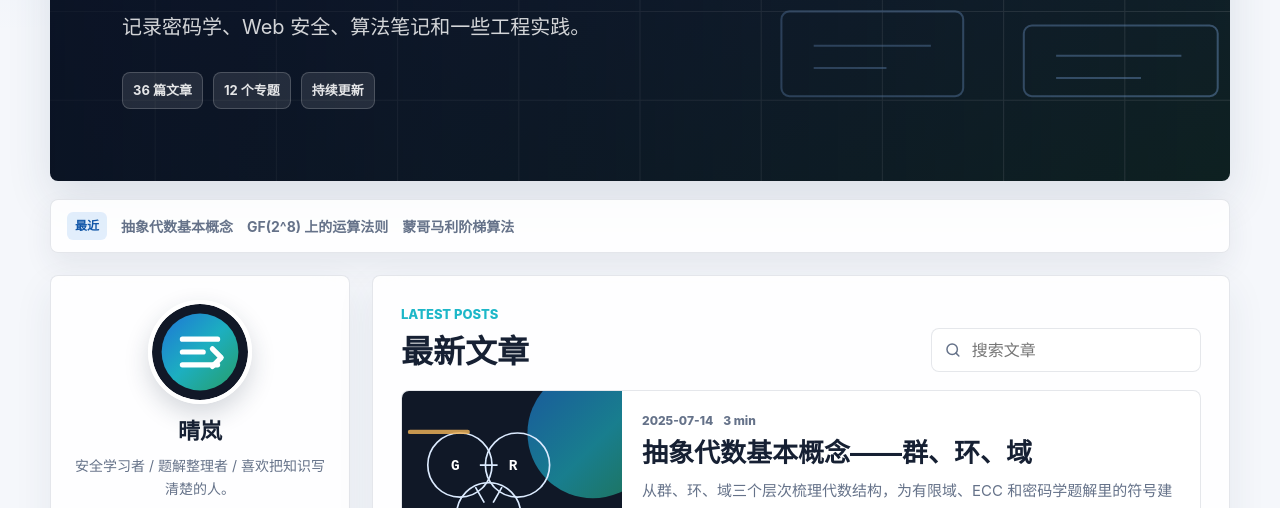
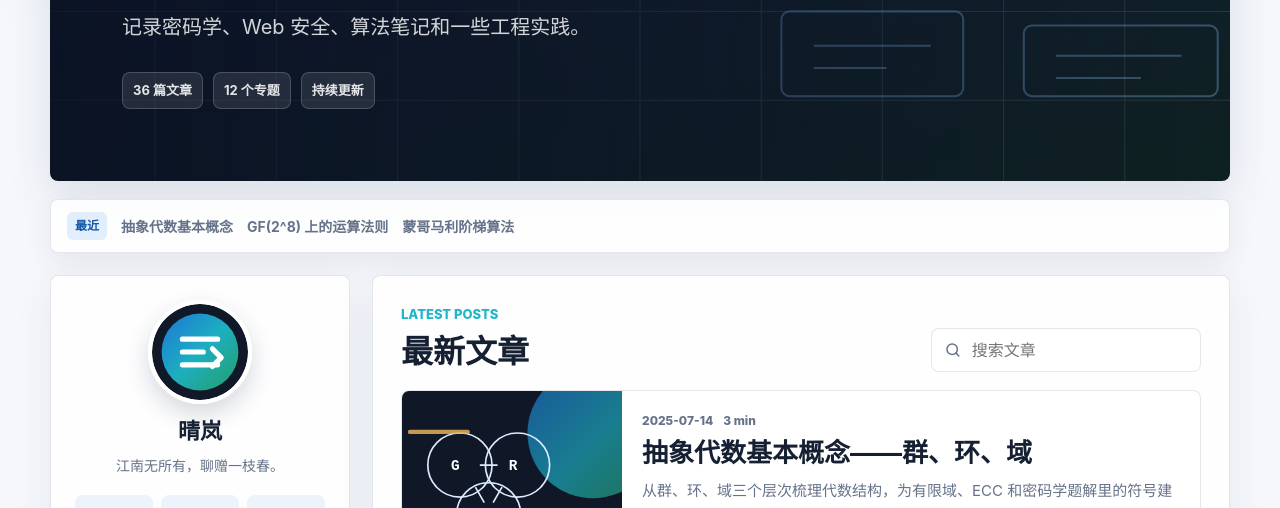
Before and after one commit to Celestial-Pie/piewebsite, a plain HTML site: page index.html in a window 1280 px wide. Shown: the part 444-952 px from the top of the page. Drawn offline with Linux system fonts and the light colour scheme.

Commit message:
Update profile description in index.html

```diff
--- a/index.html
+++ b/index.html
@@ -84,7 +84,7 @@
           <section class="profile-card" id="about">
             <img class="avatar" src="assets/avatar.svg" alt="站点头像" />
             <h2>晴岚</h2>
-            <p>安全学习者 / 题解整理者 / 喜欢把知识写清楚的人。</p>
+            <p>江南无所有，聊赠一枝春。</p>
             <div class="profile-stats">
               <span><strong>CTF</strong>分类</span>
               <span><strong>Crypto</strong>方向</span>
```
